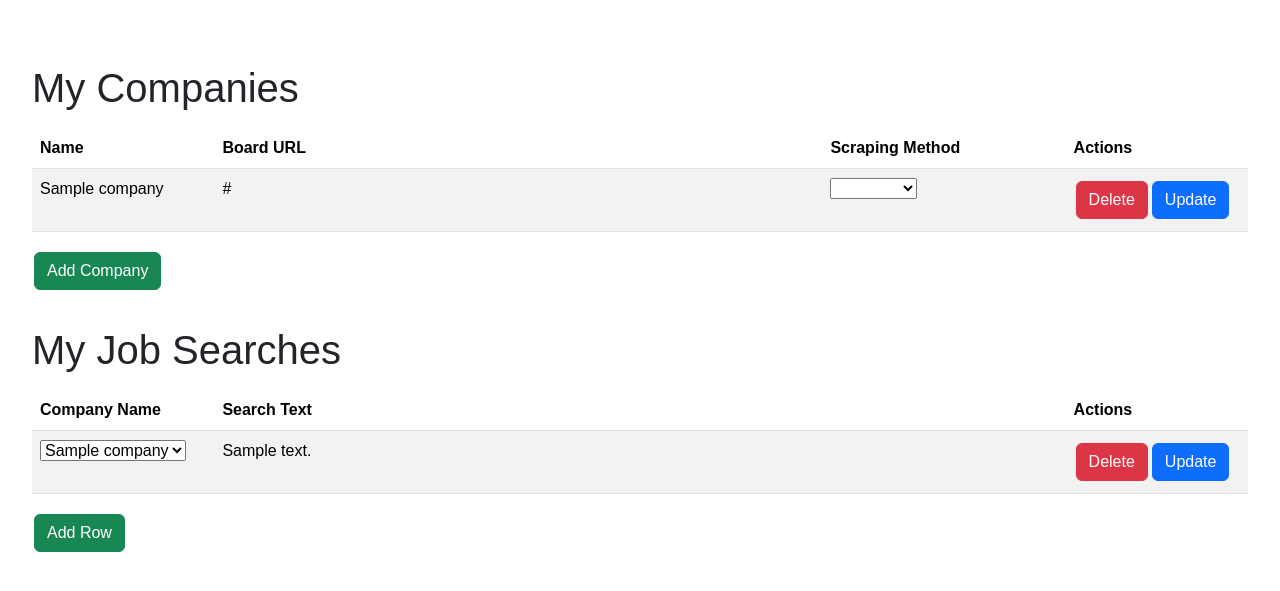
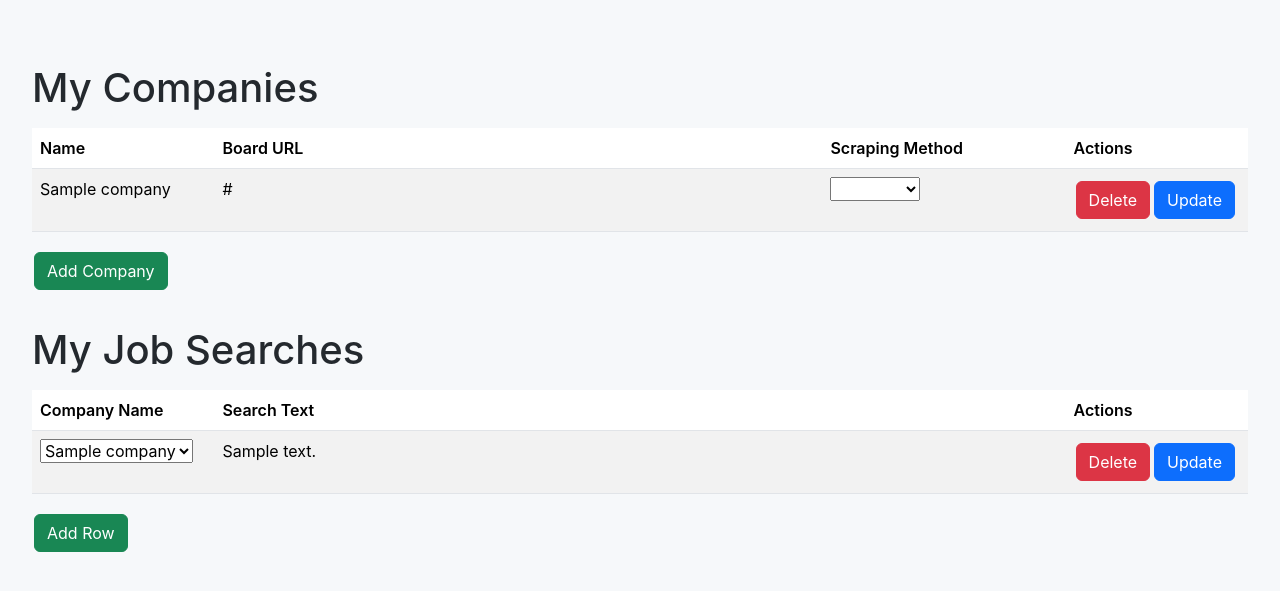
Before and after one commit to mrkaye97/jobcrawler, a Flask app: page / in a window 1280 px wide. Shown: the top 591 px of the page. Run offline with Flask 3, Linux system fonts and the light colour scheme; tables that the repository leaves empty hold one stand-in row (values such as "Sample post").

Commit message:
make it more githubby

```diff
--- a/src/templates/index.html
+++ b/src/templates/index.html
@@ -9,7 +9,9 @@
     <link href="https://cdn.jsdelivr.net/npm/bootstrap@5.3.0-alpha1/dist/css/bootstrap.min.css" rel="stylesheet">
     <style>
         body {
-            font-family: Arial, sans-serif;
+            font-family: -apple-system, BlinkMacSystemFont, Segoe UI, Helvetica, Arial, sans-serif, Apple Color Emoji, Segoe UI Emoji;
+            background-color: #f6f8fa;
+            color: #24292e;
             padding: 2rem;
         }
 
@@ -21,24 +23,37 @@
         table {
             width: 100%;
             margin-bottom: 1rem;
+            border-collapse: collapse;
         }
 
+        th {
+            font-weight: 600;
+            border-bottom: 1px solid #e1e4e8;
+        }
+
+        td {
+            border-bottom: 1px solid #e1e4e8;
+        }
+
+        /* Update button styles to match GitHub's UI */
         button {
-            background-color: #4CAF50;
+            background-color: #2ea44f;
             border: none;
             color: white;
-            padding: 5px 10px;
+            padding: 6px 12px;
             text-align: center;
             text-decoration: none;
             display: inline-block;
             font-size: 14px;
+            font-weight: 600;
+            border-radius: 6px;
             margin: 4px 2px;
             cursor: pointer;
             transition: background-color 0.3s;
         }
 
         button:hover {
-            background-color: #45a049;
+            background-color: #22863a;
         }
 
         /* Make both tables the same width */
```
